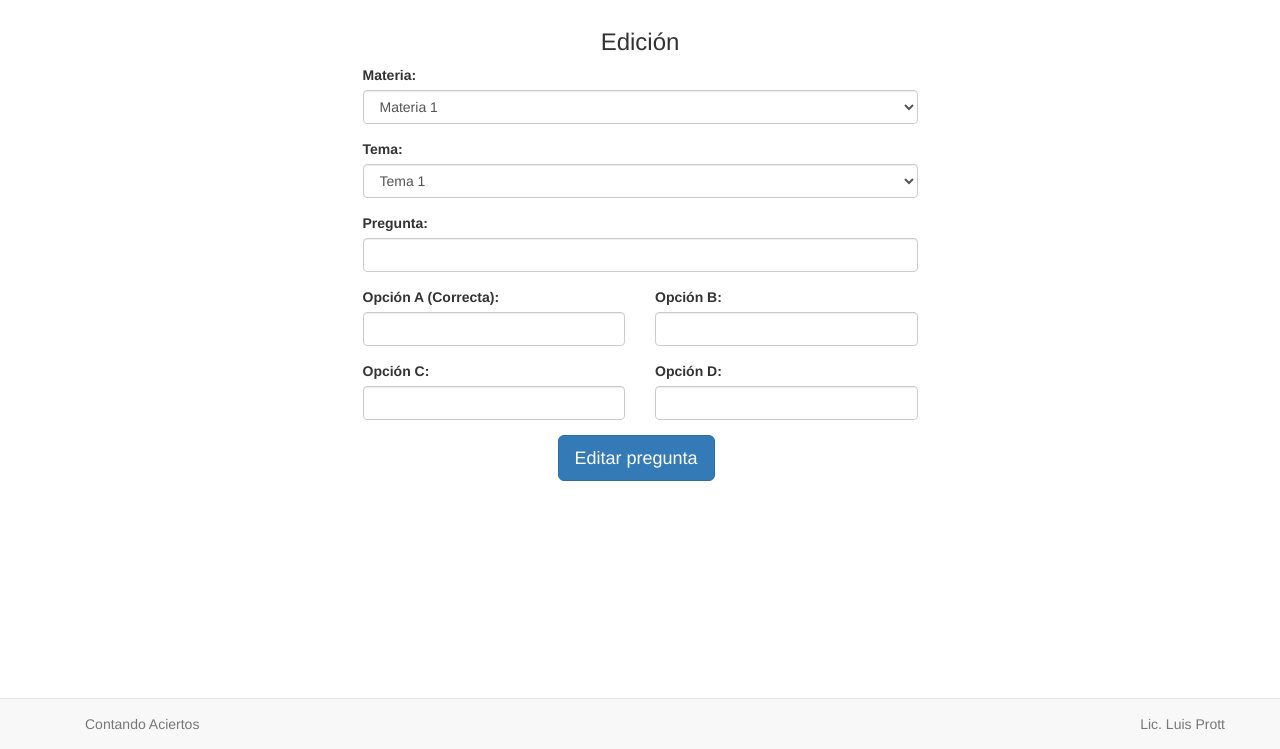
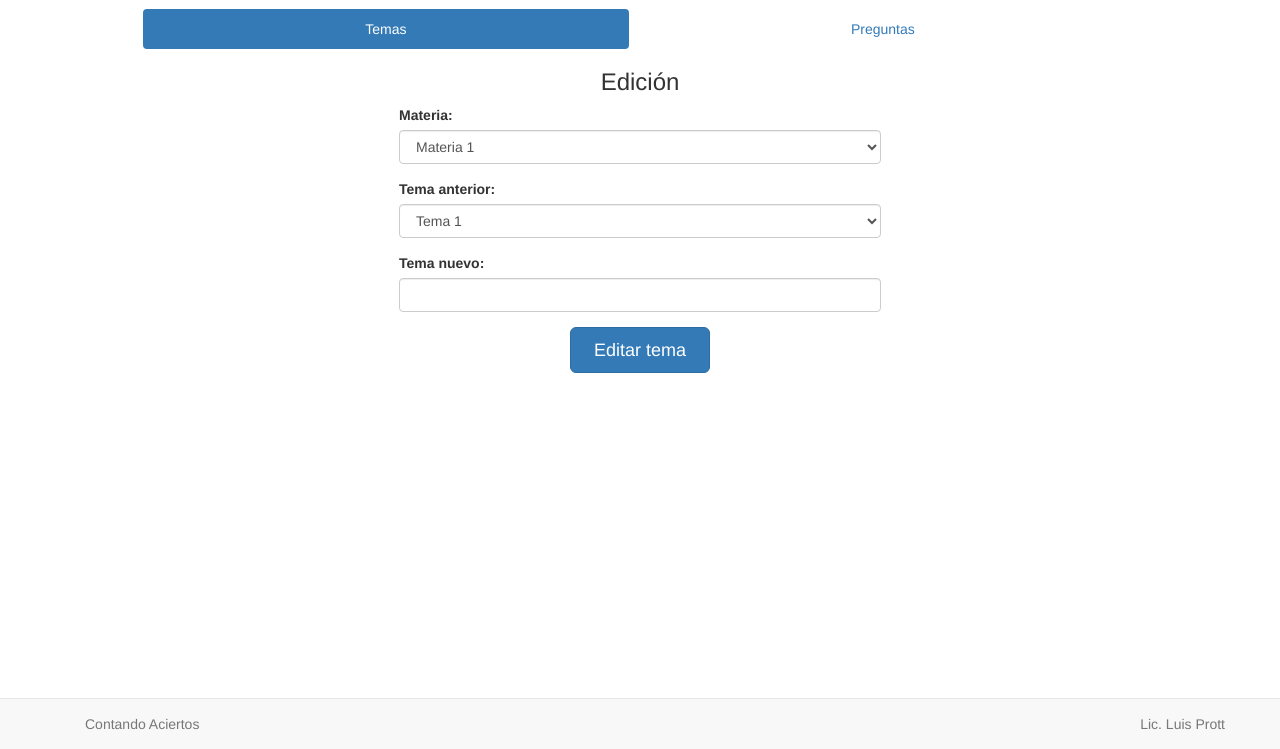
Before and after one commit to luisreyna93/ContandoAciertos, a PHP site: page /views/edContenido.php in a window 1280 px wide. Shown: the part 51-800 px from the top of the page. Run offline with PHP 8.4, Linux system fonts and the light colour scheme.

Commit message:
Finished edit view for Subject topics

```diff
--- a/css/edContenido.css
+++ b/css/edContenido.css
@@ -1,3 +1,12 @@
+#edicionContenido {
+	margin: auto;
+	width: 80%;
+}
+
+#editarTema {
+	width: 100%;
+}
+
 #editarPregunta {
 	width: 100%;
 }
--- a/views/edContenido.php
+++ b/views/edContenido.php
@@ -13,7 +13,14 @@ include_once('../elements/header.php');
     ?>
 
     <body>
-    	<div class="container">
+    	<div id="edicionContenido" class="container">
+	    	<ul class="nav nav-pills nav-justified">
+				<li class="active"><a data-toggle="pill" href="#Temas">Temas</a></li>
+				<li><a data-toggle="pill" href="#Preguntas">Preguntas</a></li>
+			</ul>
+
+			<div class="tab-content">
+				<div id="Temas" class="tab-pane fade in active">
 					<h3 class="text-center">Edición</h3>
 					<div class="row">
 						<div class="col-sm-6 col-sm-offset-3">
@@ -29,7 +36,7 @@ include_once('../elements/header.php');
 						</div>
 						<div class="col-sm-6 col-sm-offset-3">
 							<div class="form-group">
-						<label for="selTema">Tema:</label>
+								<label for="selTema">Tema anterior:</label>
 								<select class="form-control" id="selTema">
 							    	<option>Tema 1</option>
 							    	<option>Tema 2</option>
@@ -39,7 +46,56 @@ include_once('../elements/header.php');
 						    </div>
 						</div>
 						<div class="col-sm-6 col-sm-offset-3">
-					<label>Pregunta:</label>
+							<label>Tema nuevo:</label>
+							<div class="form-group">
+								<input type="text" class="form-control" id="tema"/>
+							</div>
+						</div>
+						<div class="col-sm-2 col-sm-offset-5">
+							<div class="form-group">
+								<button class="btn btn-primary btn-lg" id="editarTema">Editar tema</button>
+							</div>
+						</div>
+					</div>
+				</div>
+				<div id="Preguntas" class="tab-pane fade">
+					<h3 class="text-center">Edición</h3>
+					<div class="row">
+						<div class="col-sm-6 col-sm-offset-3">
+							<div class="form-group">
+								<label for="selMateria2">Materia:</label>
+								<select class="form-control" id="selMateria2">
+							    	<option>Materia 1</option>
+							    	<option>Materia 2</option>
+							    	<option>Materia 3</option>
+							    	<option>Materia 4</option>
+							  	</select>
+						    </div>
+						</div>
+						<div class="col-sm-6 col-sm-offset-3">
+							<div class="form-group">
+								<label for="selTema2">Tema:</label>
+								<select class="form-control" id="selTema2">
+							    	<option>Tema 1</option>
+							    	<option>Tema 2</option>
+							    	<option>Tema 3</option>
+							    	<option>Tema 4</option>
+							  	</select>
+						    </div>
+						</div>
+						<div class="col-sm-6 col-sm-offset-3">
+							<div class="form-group">
+								<label for="selPregunta">Pregunta anterior:</label>
+								<select class="form-control" id="selPregunta">
+							    	<option>Pregunta 1</option>
+							    	<option>Pregunta 2</option>
+							    	<option>Pregunta 3</option>
+							    	<option>Pregunta 4</option>
+							  	</select>
+						    </div>
+						</div>
+						<div class="col-sm-6 col-sm-offset-3">
+							<label>Pregunta nueva:</label>
 							<div class="form-group">
 								<input type="text" class="form-control" id="pregunta"/>
 							</div>
@@ -70,7 +126,9 @@ include_once('../elements/header.php');
 						</div>
 						<div class="col-sm-2 col-sm-offset-5">
 							<div class="form-group">
-						<button class="btn btn-primary btn-lg" id="editarrPregunta">Editar pregunta</button>
+								<button class="btn btn-primary btn-lg" id="editarPregunta">Editar pregunta</button>
+							</div>
+						</div>
 					</div>
 				</div>
 			</div>
```
Lines whose indentation alone changed are shown as unchanged.
